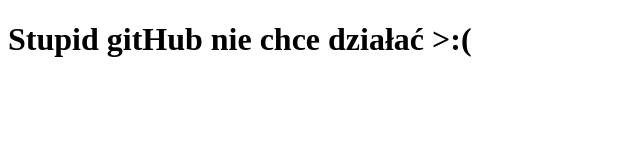
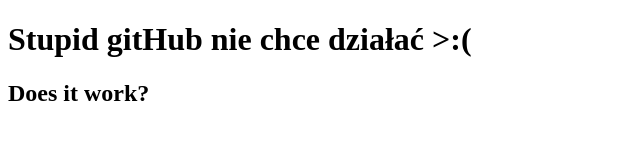
Before and after one commit to Konk99/New-batch, a website: page index.html in a window 1280 px wide. Shown: the whole page, without its empty margins (0-640 px from the left). Drawn offline with Linux system fonts and the light colour scheme.

Commit message:
Add Browser-sync

```diff
--- a/index.html
+++ b/index.html
@@ -9,6 +9,7 @@
 <body>
     <header>
         <h1>Stupid gitHub nie chce działać >:(</h1>
+        <h2>Does it work?</h2>
     </header>
 </body>
 </html>
--- a/package.json
+++ b/package.json
@@ -16,5 +16,8 @@
   "bugs": {
     "url": "https://github.com/Konk99/New-batch/issues"
   },
-  "homepage": "https://github.com/Konk99/New-batch#readme"
+  "homepage": "https://github.com/Konk99/New-batch#readme",
+  "devDependencies": {
+    "browser-sync": "^2.27.10"
+  }
 }
```
Also changed, not shown: 1 other file.
